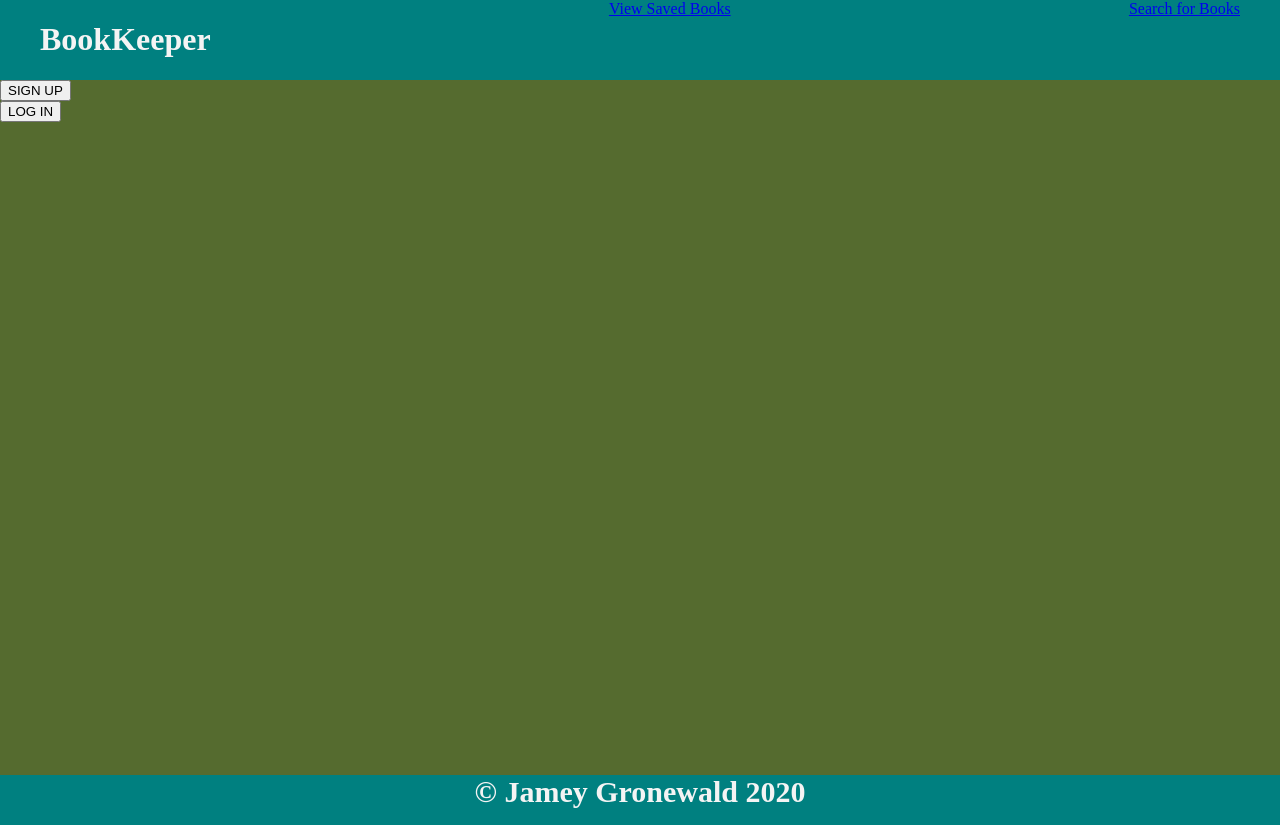
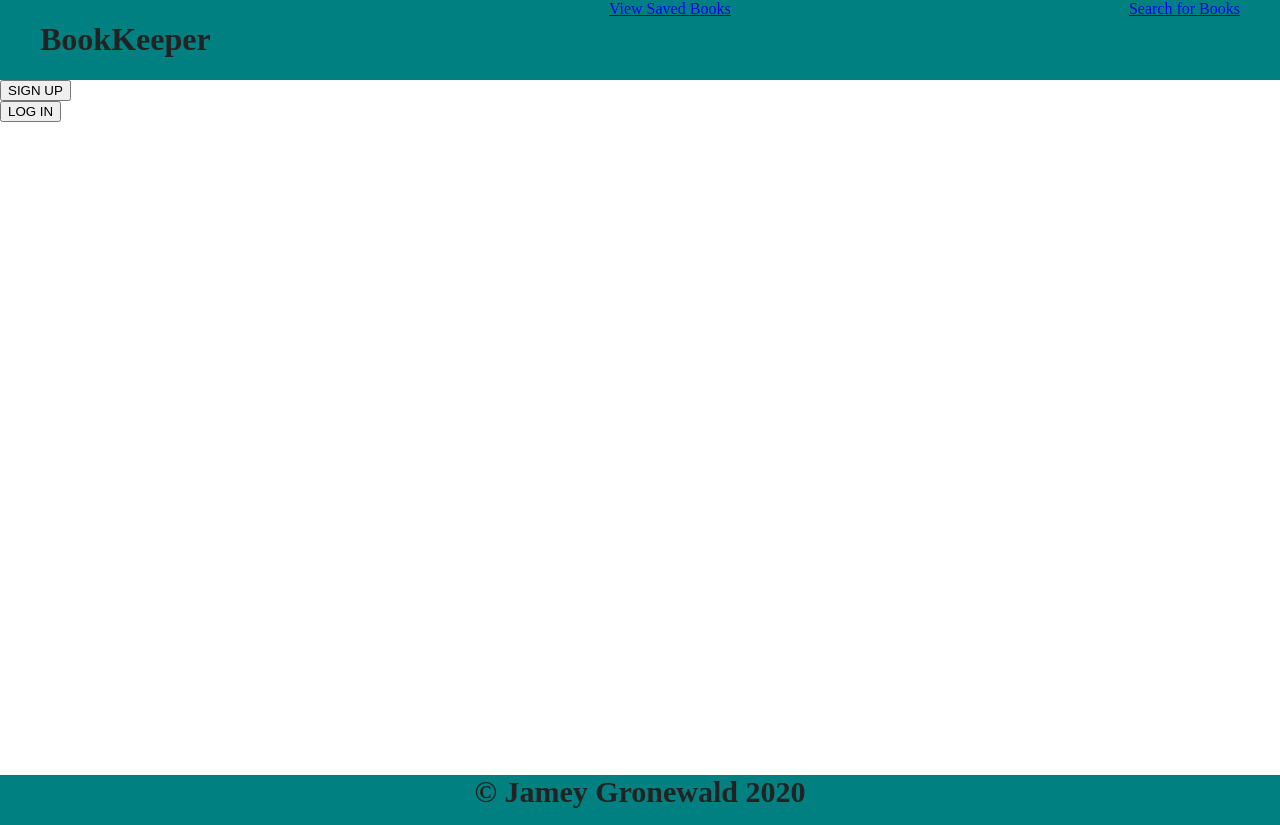
Before and after one commit to jameygronewald/bookKeeper, a React (Create React App) app in the folder client/: page / in a window 1280 px wide. Built offline with nearby package versions, Linux system fonts and the light colour scheme; the HTML template or start-up script is replaced by a standard one.

Commit message:
minor style adjustment

```diff
--- a/client/src/App.css
+++ b/client/src/App.css
@@ -1,8 +1,7 @@
 html, body {
     height: 100%;
     margin: 0;
-    background-color: darkolivegreen;
-    color: #f4f4f4;
+    color: #222;
 }
 
 #root {
```
